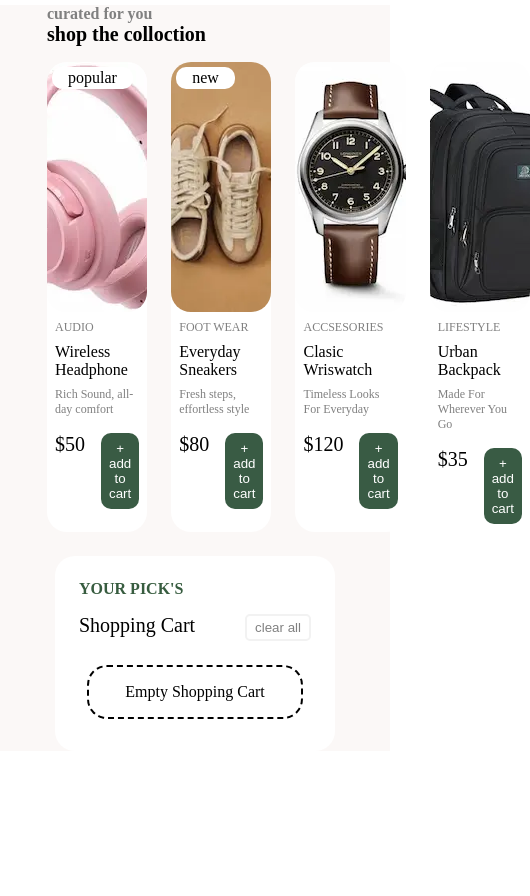
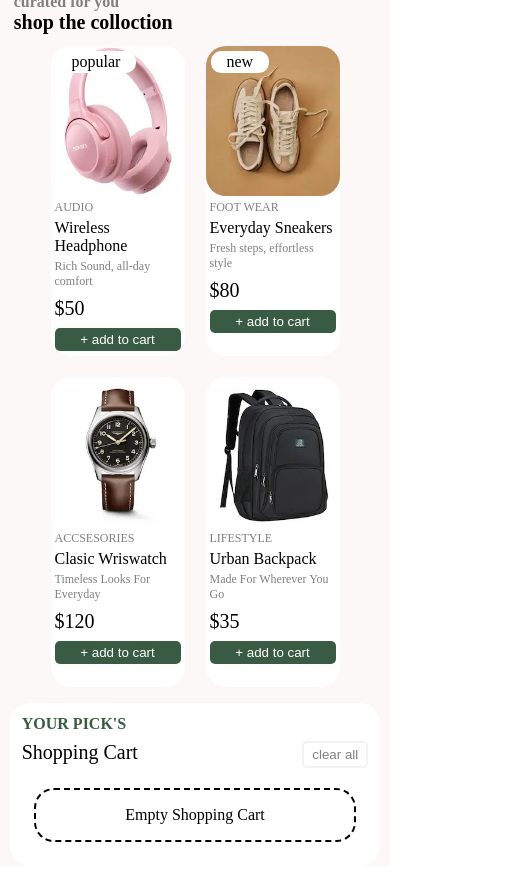
Before and after one commit to mohammadjnb/minishop, a plain HTML site: page index.html in a window 390 px wide. Shown: the part 49-945 px from the top of the page, 530 px wide, since content can reach past the window. Before the commit the page ends 844 px from the top, so only its background shows below. Drawn offline with Linux system fonts and the light colour scheme.

Commit message:
responsive css and debug

```diff
--- a/app.js
+++ b/app.js
@@ -42,6 +42,7 @@ const products = [
 ];
 
 const cart = [];
+const productInCart = document.getElementById("product-in-cart");
 
 // function's
 
@@ -148,16 +149,12 @@ function objectRemover(index) {
 // total item's in cart function
 
 function totalItems (a){
-  let sum = 0
-  for(const b of a){
-    const x = b.quantity
-    sum += x
-  };
-  return sum
+  return a.length;
 };
 
 // product genrator
 
+{
   const container = document.getElementById("product-countainer");
 
   products.forEach((product) => {
@@ -205,9 +202,11 @@ products.forEach((product) => {
 
     container.appendChild(creatCards);
   });
+}
 
 // product in cart's genrator
 
+{
   const addToCart = document.getElementsByClassName("add-to-cart");
 
   Array.from(addToCart).forEach((button) => {
@@ -243,10 +242,9 @@ Array.from(addToCart).forEach((button) => {
       totalItem.textContent = totalItems(cart)
     });
   });
+}
 
 // remove button's action ------ event deligation
-
-const productInCart = document.getElementById("product-in-cart");
 
 productInCart.addEventListener("click", (event) => {
   const remove = event.target.closest(".remove-btn");
--- a/index.html
+++ b/index.html
@@ -8,23 +8,30 @@
     </head>
     <body>
         <header>
+            <div class="dis-flex-content-space-between">
                 <h1>mini<span>shop</span></h1>
                 <div id="cart">
                     <img src="" alt="">
                     <p class="m-8">my cart</p>
                     <div id="wishlist-count" class="m-8 p-4">0</div>
                 </div>
+            </div>
         </header>
         <main>
             <!-- product section genrated in app.js -->
             <section id="products">
+                <div class="dis-flex-content-space-between">
                     <h2 class="m-8">curated for you<span>shop the colloction</span></h2>
+                </div>
+                <div class="dis-flex-content-middel">
                     <div class="countainer" id="product-countainer">
 
                     </div>
+                </div>
             </section>
             <!-- shopping cart section -->
-            <section id="shopping-cart" class="m-16 p-16">
+            <section id="shopping-cart" class="m-16 p-16 dis-flex-content-middel">
+                <div class="dis-flex-countainer">
                     <div id="title">
                         <p class="m-8">your pick's</p>
                         <div id="title-countainer">
@@ -41,8 +48,8 @@
                         <p>empty shopping cart</p>
                     </div>
                     <div id="product-in-cart"></div>
+                </div>
             </section>
         </main>
-        <footer></footer>
     </body>
 </html>
--- a/style.css
+++ b/style.css
@@ -26,20 +26,33 @@
 main{
     background-color: #fbf8f7;
 }
+.dis-flex-content-middel{
+    display: flex;
+    justify-content: center;
+}
+.dis-flex-content-space-between{
+    display: flex;
+    justify-content: space-between;
+    justify-self: center;
+    width: 960px;
+}
+.dis-flex-countainer{
+    width: 100%;
+}
 
 /* header */
 
-header,
+/* header,
 main,
 footer{
     padding-left: 10%;
     padding-right: 10%;
-}
-header{
+} */
+/* header{
     display: flex;
     justify-content: space-between;
 
-}
+} */
 h1 span{
     color: #80946f;
 }
@@ -75,13 +88,12 @@ h2 span{
 
 .countainer{
     display: grid;
-    grid-template-columns: 1fr 1fr 1fr 1fr;
-    gap: 8px;
+    grid-template-columns:repeat( 4 , 240px);
+    gap: 10px;
 }
 .product-cards{
     background-color: white;
     border-radius: 20px;
-    justify-content: space-between;
     margin: 8px;
     position: relative;
 }
@@ -131,6 +143,9 @@ h2 span{
 #shopping-cart{
     background-color: white;
     border-radius: 20px;
+    width: 960px;
+    justify-self: center;
+    margin-bottom: 30px;
 }
 #title >p{
     color: #375c3f;
@@ -178,9 +193,9 @@ h2 span{
     display: flex;
 }
 .remove-btn{
-    background-color: palevioletred;
-    color: red;
-    border: solid 1px red;
+    background-color: pink;
+    color: darkred;
+    border: solid 1px darkred;
     padding: 4px 8px;
     border-radius: 5px;
 }
@@ -197,8 +212,74 @@ h2 span{
     border-radius: 5px;
     border: solid 1px darkblue;
 }
+
 /* total price */
 
 #total-countainer{
     display: flex;
 }
+
+/* reponsive css */
+
+@media (max-width: 1024px) {
+    /* resonsive header */
+    .dis-flex-content-space-between{
+        width: 90%;
+    }
+
+    /* responsive product section*/
+    .countainer{
+        grid-template-columns:repeat( 2, 240px);
+        gap: 10px;
+    }
+
+    /* responsive product cart section */
+    #shopping-cart{
+        width: 90%;
+    }
+}
+
+@media (max-width: 480px) {
+    /* defult css */
+    .m-8{
+        margin: 4px;
+    }
+    .p-8{
+        padding: 4px;
+    }
+    .m-16{
+        margin: 8px;
+    }
+    .p-16{
+        padding: 8px;
+    }
+    /* resonsive header */
+    .dis-flex-content-space-between{
+        width: 95%;
+    }
+
+    /* responsive product section*/
+    .countainer{
+        grid-template-columns:repeat( 2, 150px);
+        gap: 5px;
+    }
+    .product-cards{
+        height: 310px;
+    }
+    .product-cards img{
+        height: 150px;
+    }
+    .product-cards div{
+        display: flex;
+        flex-direction: column;
+    }
+    .add-to-cart{
+        padding: 4px;
+        border-radius: 5px;
+    }
+
+    /* responsive product cart section */
+    #shopping-cart{
+        width: 95%;
+    }
+}
```
Lines whose indentation alone changed are shown as unchanged.
